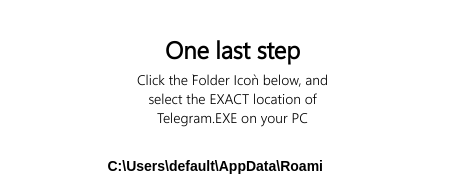
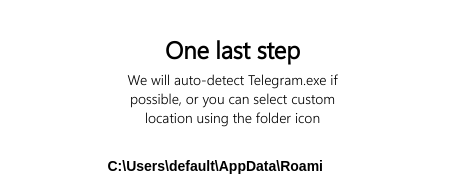
Before and after one commit to bettertelegram-client/gui, an Electron app: page LoginTwoSetup.html in a window 465 px wide. Shown: the part 174-351 px from the top of the page. Drawn offline with Linux system fonts and the light colour scheme.

Commit message:
Update LoginTwoSetup.html
Telegram.exe auto detect

```diff
--- a/LoginTwoSetup.html
+++ b/LoginTwoSetup.html
@@ -320,7 +320,7 @@
 						<div class="loginTwoSetup_title">
 							<h2 id="loginTitle">One last step</h2>
 							<p id="loginSubtitle">
-								Click the `Folder Icon` below, and select the EXACT location of Telegram.EXE on your PC
+								We will auto-detect Telegram.exe if possible, or you can select custom location using the folder icon
 							</p>
 						</div>
 						<form id="loginForm">
```
